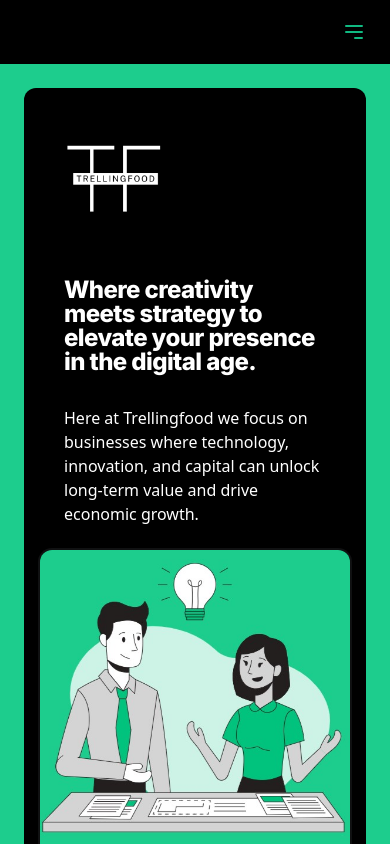
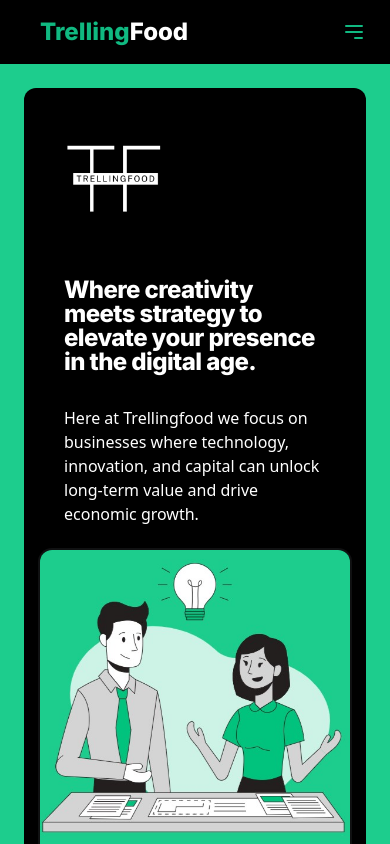
Before and after one commit to saurabhgulab/trellingfood, a Next.js app: page / in a window 390 px wide. Shown: the top 844 px of the page. Built offline with nearby package versions, Linux system fonts and the light colour scheme.

Commit message:
responsive navbar completed

```diff
--- a/src/app/components/navbar.jsx
+++ b/src/app/components/navbar.jsx
@@ -5,6 +5,7 @@
 
 const Navbar = () => {
   const [navbar, setNavbar] = useState(false);
+
   const toggleNavbar = () => {
     setNavbar(!navbar);
   };
@@ -15,8 +16,10 @@
       <div className="max-w-7xl mx-auto px-4 sm:px-6 lg:px-8">
         <div className="flex items-center justify-between h-16">
           <div className="flex items-center">
-            <div className="flex-shrink-0">
-              <Link href="/">Logo</Link>
+            <div className="flex-shrink-0 ">
+              <h3 className="max-w-xl p-2 m-4 text-2xl font-extrabold leading-none md:text-3xl xl:text-5xl text-emerald-500">
+                Trelling<span className="text-white">Food</span>
+              </h3>
             </div>
           </div>
           <div className="hidden md:block">
@@ -24,6 +27,7 @@
               <ul className="justify-between px-4 mx-auto gap-12 lg:max-w-7xl md:items-center md:flex md:px-8">
                 {NAV_LINKS.map((link) => (
                   <Link
+                    target=""
                     href={link.href}
                     key={link.key}
                     className="regular-16 items-end block text-emerald-500 justify-center cursor-pointer pb-1.5 transition-all hover:font-bold"
@@ -76,13 +80,14 @@
       </div>
       {navbar && (
         <div className="md:hidden">
-          <div className="text-center px-2 pt-2 pb-3 space-y-2 sm:px-4 sm:py-2">
+          <div className="duration-500 text-center px-2 pt-2 pb-3 space-y-2 sm:px-4 sm:py-2">
             <ul className="justify-between px-4 mx-auto gap-12 lg:max-w-7xl md:items-center md:flex md:px-8">
               {NAV_LINKS.map((link) => (
                 <Link
                   href={link.href}
                   key={link.key}
                   className="regular-16 block text-emerald-500 justify-center cursor-pointer pb-1.5 transition-all hover:font-bold"
+                  onClick={toggleNavbar}
                 >
                   {link.label}
                 </Link>
```
